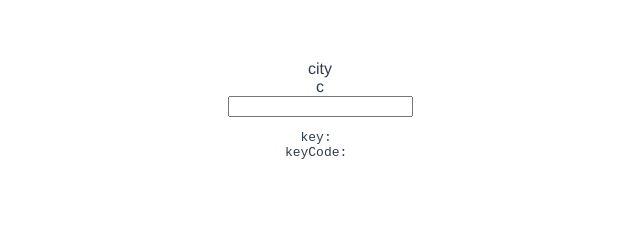
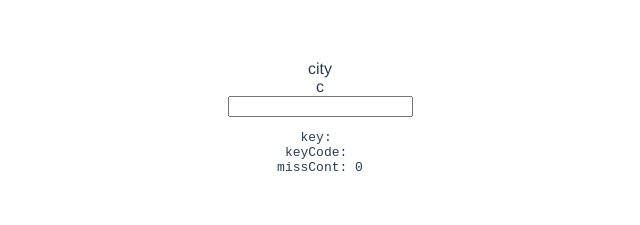
Before and after one commit to iitenkida7/typing, a Vue app: page / in a window 1280 px wide. Shown: the top 225 px of the page, without its empty margins (320-960 px from the left). Built offline with nearby package versions, Linux system fonts and the light colour scheme.

Commit message:
Add miss count

```diff
--- a/src/App.vue
+++ b/src/App.vue
@@ -12,6 +12,7 @@
   <pre>
 key: {{ key }}
 keyCode: {{ keyCode }}
+missCont: {{ missCnt }}
 </pre>
 </template>
 
@@ -27,6 +28,7 @@ export default {
       key: "",
       keyCode: "",
       completed: false,
+      missCnt: 0,
       TypingData: TypingData,
     };
   },
@@ -43,6 +45,8 @@ export default {
       if (event.key === this.targetChr) {
         this.target = this.target.substr(1);
         this.targetChr = this.target.substr(0, 1);
+      }else{
+          this.missCnt++;
       }
 
       if (this.target.length === 0) {
```
